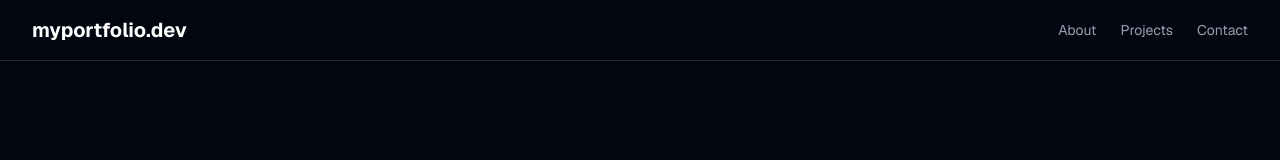
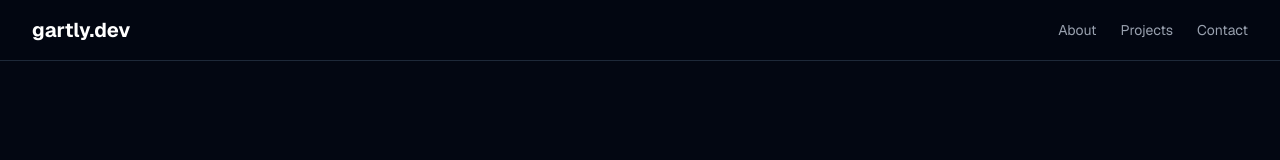
Before and after one commit to Toshihiro20/my-portfolio, a Next.js app: page / in a window 1280 px wide. Shown: the top 160 px of the page. Built offline with nearby package versions, Linux system fonts and the light colour scheme.

Commit message:
Update navbar title from 'myportfolio.dev' to 'gartly.dev'

```diff
--- a/app/page.js
+++ b/app/page.js
@@ -4,7 +4,7 @@
 
       {/* NAVBAR */}
       <nav className="fixed top-0 w-full bg-gray-950/80 backdrop-blur-sm z-50 px-8 py-4 flex justify-between items-center border-b border-gray-800">
-        <span className="text-xl font-bold text-white">myportfolio.dev</span>
+        <span className="text-xl font-bold text-white">gartly.dev</span>
         <div className="flex gap-6 text-gray-400 text-sm">
           <a href="#about" className="hover:text-white transition">About</a>
           <a href="#projects" className="hover:text-white transition">Projects</a>
```
